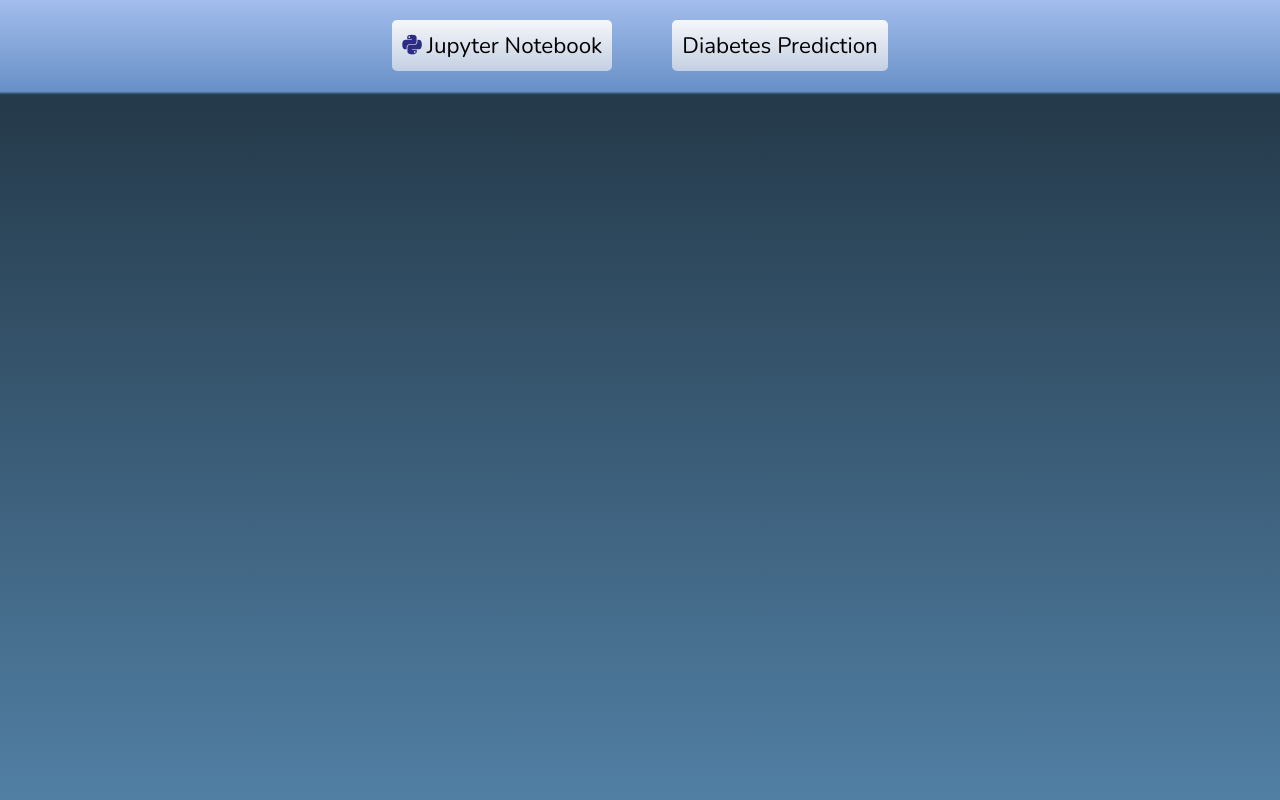
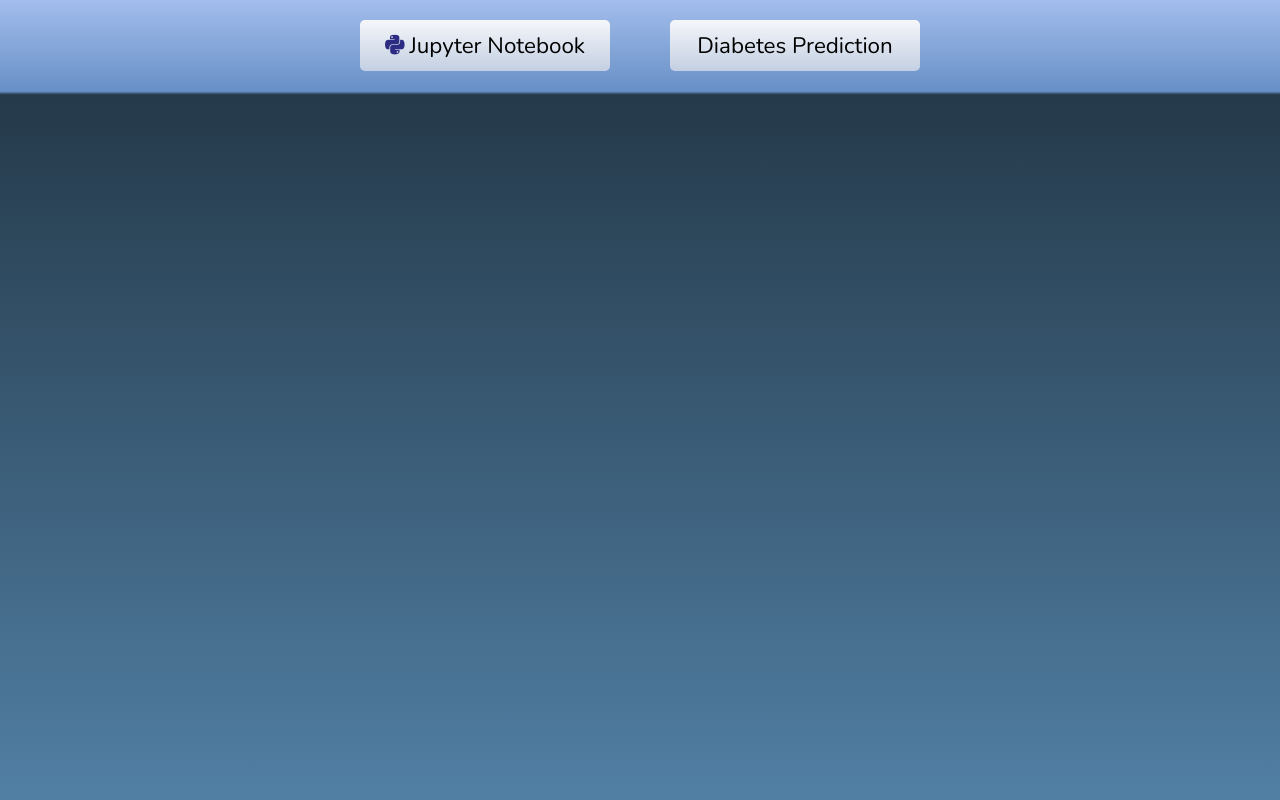
Before and after one commit to andreprovensi/diabetes_machine_learning_app, a Flask app: page / in a window 1280 px wide. Run offline with Flask 3, Linux system fonts and the light colour scheme.

Commit message:
changed css

```diff
--- a/app/src/static/css/style.css
+++ b/app/src/static/css/style.css
@@ -38,10 +38,10 @@ nav a{
     padding: 10px;
     background: linear-gradient(#f5f7fa , #c3cfe2);
     border-radius: 5px;
-    /* width: 300px; */
-    /* display: flex;
+    width: 250px;
+    display: flex;
     align-items: center;
-    justify-content: center; */
+    justify-content: center;
     /* box-shadow: 0 0 10px 5px #acc0e1; */
 
 
```
